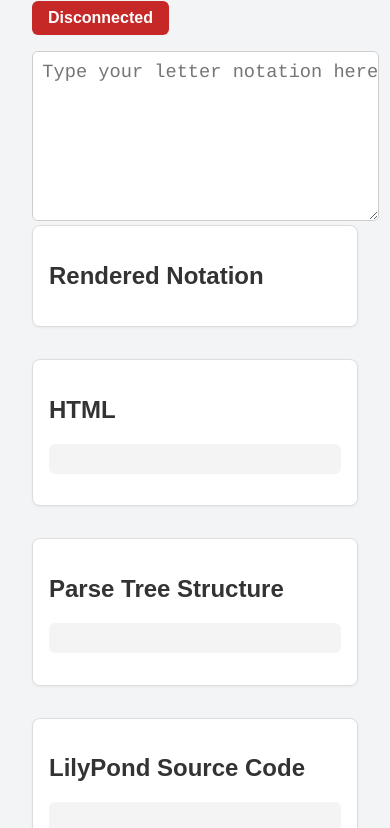
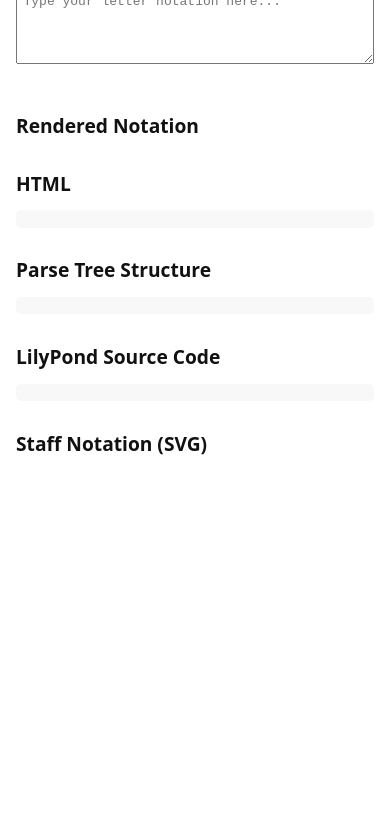
Before and after one commit to rothfield/textual_music_notation, a plain HTML site: page web/index.html in a window 390 px wide. Shown: the part 121-949 px from the top of the page. After the commit the page ends 844 px from the top, so only its background shows below. Drawn offline with Linux system fonts and the light colour scheme.

Commit message:
mobile first

```diff
--- a/web/index.html
+++ b/web/index.html
@@ -2,9 +2,10 @@
 <html lang="en">
 <head>
   <meta charset="UTF-8" />
+  <meta name="viewport" content="width=device-width, initial-scale=1">
   <title>Letter Notation Parser</title>
-  <link rel="stylesheet" href="styles.css?v=1748530973">
-  <link rel="stylesheet" href="composition.css?v=1748530973">
+  <link rel="stylesheet" href="styles.css?v=1748537421x">
+  <link rel="stylesheet" href="composition.css?v=1748537421x">
   <link href="https://fonts.googleapis.com/css2?family=Fira+Code&display=swap" rel="stylesheet">
 </head>
 <body>
@@ -42,6 +43,6 @@
     </div>
   </div>
 
-  <script src="main.js?v=1748530973"></script>
+  <script src="main.js?v=1748538758"></script>
 </body>
 </html>
--- a/web/styles.css
+++ b/web/styles.css
@@ -1,90 +1,70 @@
-@import url('https://fonts.googleapis.com/css2?family=Fira+Code&display=swap');
-
+/* Base styles - Mobile First */
 body {
-  font-family: "Arial", sans-serif;
-  background: #f3f4f6;
-  margin: 2em;
-  color: #333;
+  margin: 0;
+  font-family: system-ui, sans-serif;
+  background: #fff;
+  color: #111;
+  line-height: 1.5;
 }
 
 .container {
-  max-width: 1000px;
-  margin: auto;
+  width: 100%;
+  padding: 1em;
+  box-sizing: border-box;
 }
 
 h1 {
-  font-size: 2em;
+  font-size: 1.5em;
   margin-bottom: 0.5em;
 }
 
-textarea {
+h2 {
+  font-size: 1.2em;
+  margin-top: 1.5em;
+  margin-bottom: 0.5em;
+}
+
+textarea#editor {
   width: 100%;
-  height: 8em;
-  font-family: 'Courier', monospace;
-  font-size: 14pt;
-  line-height: 1.2;
-  tab-size: 4;
-  white-space: pre;
+  font-family: monospace;
+  font-size: 1em;
   padding: 0.5em;
+  box-sizing: border-box;
   resize: vertical;
-  border-radius: 6px;
-  border: 1px solid #ccc;
-  background: #fff;
+  min-height: 6em;
+  margin-bottom: 1em;
 }
 
 #connection-status {
-  padding: 0.5em 1em;
-  color: #fff;
-  background-color: #2e7d32;
-  border-radius: 6px;
-  font-weight: bold;
-  display: inline-block;
-  margin-bottom: 1em;
+  font-size: 0.85em;
+  margin-bottom: 0.5em;
+  color: green;
 }
 
-#sections {
-  display: grid;
-  grid-template-columns: 1fr;
-  gap: 2em;
+section {
+  margin-bottom: 1.5em;
 }
 
-@media (min-width: 800px) {
-  #sections {
-    grid-template-columns: 1fr 1fr;
-    grid-auto-rows: min-content;
+pre.output {
+  white-space: pre-wrap;
+  word-break: break-word;
+  overflow-wrap: anywhere;
+  background: #f8f8f8;
+  padding: 0.75em;
+  border-radius: 5px;
+  font-family: monospace;
+  font-size: 0.9em;
+  overflow-x: auto;
+}
+
+/* Responsive layout for larger screens */
+@media (min-width: 768px) {
+  .container {
+    max-width: 900px;
+    margin: 0 auto;
+  }
+
+  textarea#editor {
+    min-height: 10em;
   }
 }
-
-.section {
-  padding: 1em;
-  background: white;
-  border: 1px solid #ddd;
-  border-radius: 8px;
-  box-shadow: 0 1px 3px rgba(0, 0, 0, 0.05);
-}
-
-pre.output, pre.zoutput {
-  background: #f4f4f4;
-  padding: 1em;
-  border-radius: 6px;
-  overflow-x: auto;
-  font-family: 'Fira Code', monospace;
-  font-size: 0.95em;
-  line-height: 1.4;
-}
-
-.svg-output {
-  border: 1px solid #ccc;
-  padding: 1em;
-  background: white;
-}
-
-.html-render {
-  background: #fff;
-  padding: 1em;
-  border: 1px solid #ddd;
-  min-height: 100px;
-  white-space: normal;
-  font-family: "Segoe UI", "Helvetica Neue", sans-serif;
-  font-size: 1em;
-}
```
